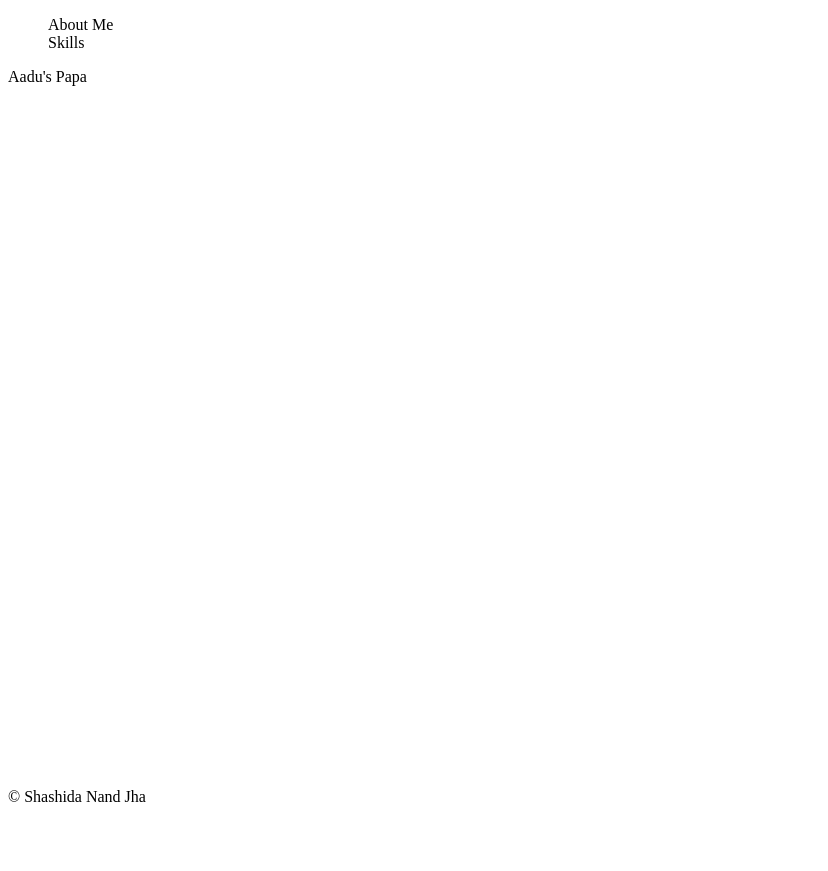
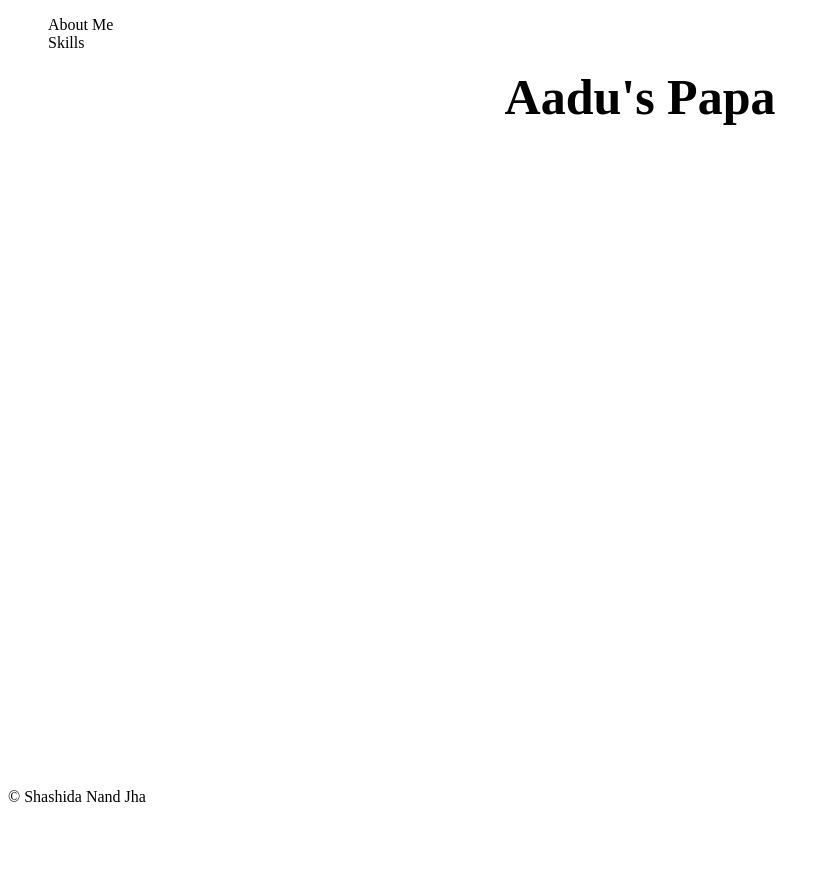
Before and after one commit to Shashidanand/resume, a plain HTML site: page index.html in a window 1280 px wide. Shown: the whole page, without its empty margins (0-828 px from the left). Drawn offline with Linux system fonts and the light colour scheme.

Commit message:
Update index.html

```diff
--- a/index.html
+++ b/index.html
@@ -51,7 +51,7 @@ box-shadow: 0px -5px 3px -3px black,
         </ul>
     </nav>
     <section>
-        <div style="flex 1 1 auto">
+        <div style="display:flex;align-items:center;justify-content: center; font-size:50px; font-weight:bold;">
             Aadu's Papa
         </div>
 
```
